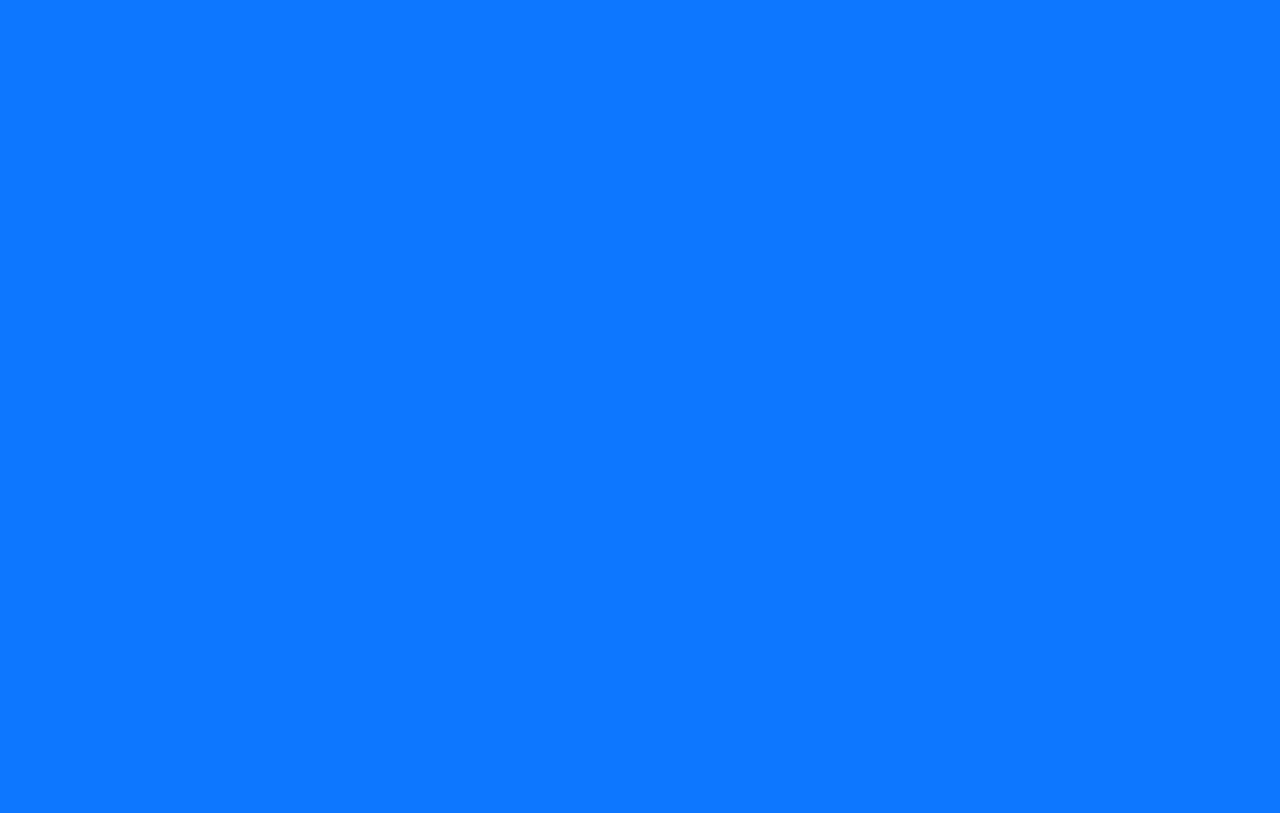
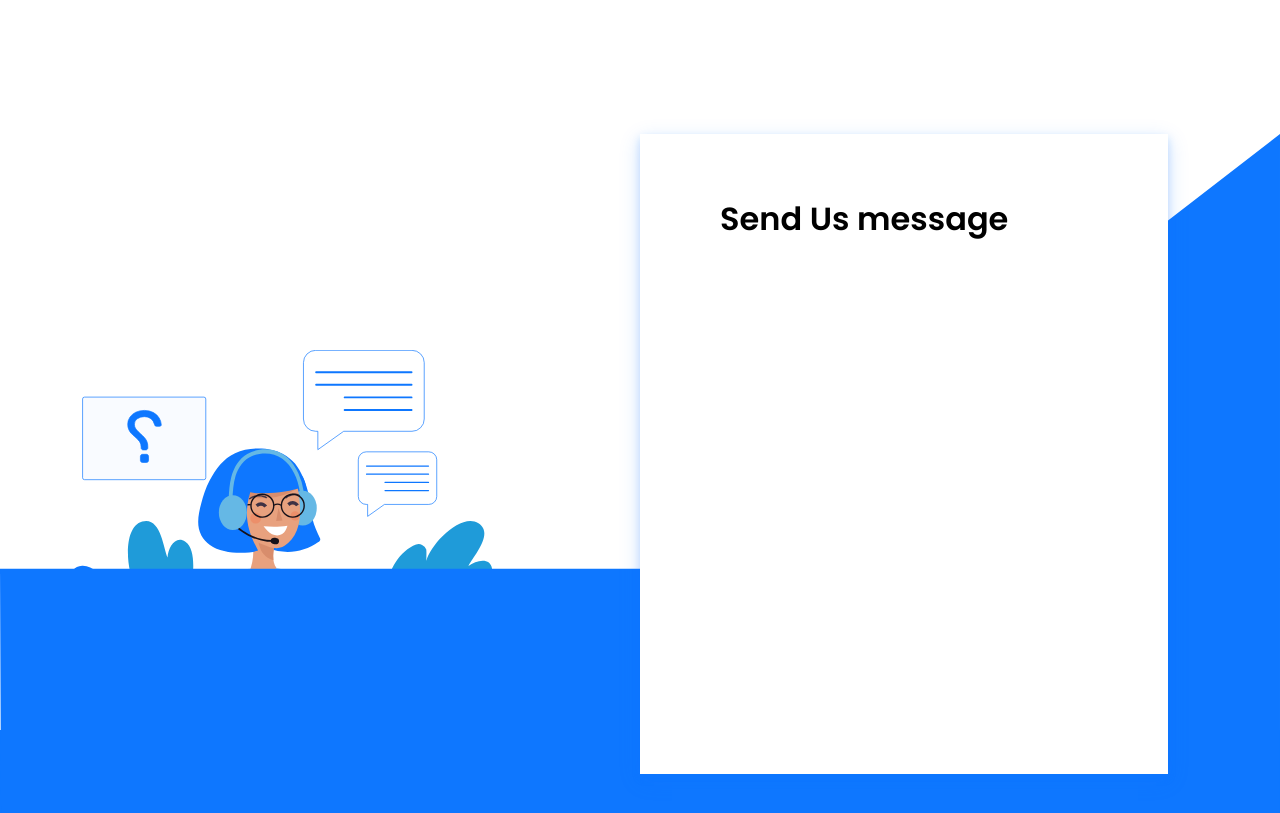
Before and after one commit to kushaangowda/Secure_Blink_Task, a React (Create React App) app: page / in a window 1280 px wide. Shown: the part 6780-7593 px from the top of the page. Before the commit the page ends 6636 px from the top, so only its background shows below. Built offline with nearby package versions, Linux system fonts and the light colour scheme; a web font is replaced by a local one.

Commit message:
finished a part of screen 8

```diff
--- a/src/App.js
+++ b/src/App.js
@@ -6,6 +6,7 @@ import Screen4 from "./screens/Screen4";
 import Screen5 from "./screens/Screen5";
 import Screen6 from "./screens/Screen6";
 import Screen7 from "./screens/Screen7";
+import Screen8 from "./screens/Screen8";
 
 function App() {
 	return (
@@ -17,6 +18,7 @@ function App() {
 			<Screen5 />
 			<Screen6 />
 			<Screen7 />
+			<Screen8 />
 		</div>
 	);
 }
--- a/src/index.css
+++ b/src/index.css
@@ -644,3 +644,43 @@ button {
 	justify-content: center;
 	align-items: center;
 }
+
+.Screen8 {
+	height: 125vh;
+	width: 100%;
+	background-color: #fff;
+	margin-top: -30px;
+}
+
+.ft {
+	position: relative;
+	left: 17%;
+	height: 150px;
+	top: -30%;
+}
+
+.base {
+	position: relative;
+	width: 100%;
+	z-index: 20;
+}
+
+.caller {
+	position: relative;
+	height: 400px;
+	top: 62%;
+	left: -12%;
+}
+
+.Form8 {
+	position: absolute;
+	z-index: 100;
+	width: 35%;
+	height: 75%;
+	background-color: #fff;
+	left: 50%;
+	box-shadow: 0 4px 8px 0 rgba(14, 119, 255, 0.2), 0 6px 20px 0 rgba(14, 119, 255, 0.19);
+	padding-left: 80px;
+	padding-top: 40px;
+	font-family: Poppins;
+}
--- /dev/null
+++ b/src/screens/Screen8.js
@@ -0,0 +1,18 @@
+import React from "react";
+import ft from "../assets/Path 37660.svg";
+import base from "../assets/Path 37456.svg";
+import caller from "../assets/Group 35686.svg";
+import Form8 from "./components8/form8";
+
+function Screen8() {
+	return (
+		<div className="Screen8">
+			<img src={ft} className="ft" />
+			<img src={caller} className="caller" />
+			<Form8 />
+			<img src={base} className="base" />
+		</div>
+	);
+}
+
+export default Screen8;
--- /dev/null
+++ b/src/screens/components8/form8.js
@@ -0,0 +1,11 @@
+import React from "react";
+
+function Form8() {
+	return (
+		<div className="Form8">
+			<h1>Send Us message</h1>
+		</div>
+	);
+}
+
+export default Form8;
```
Also changed, not shown: 1 other file (tests, documents, lock files or other folders).
